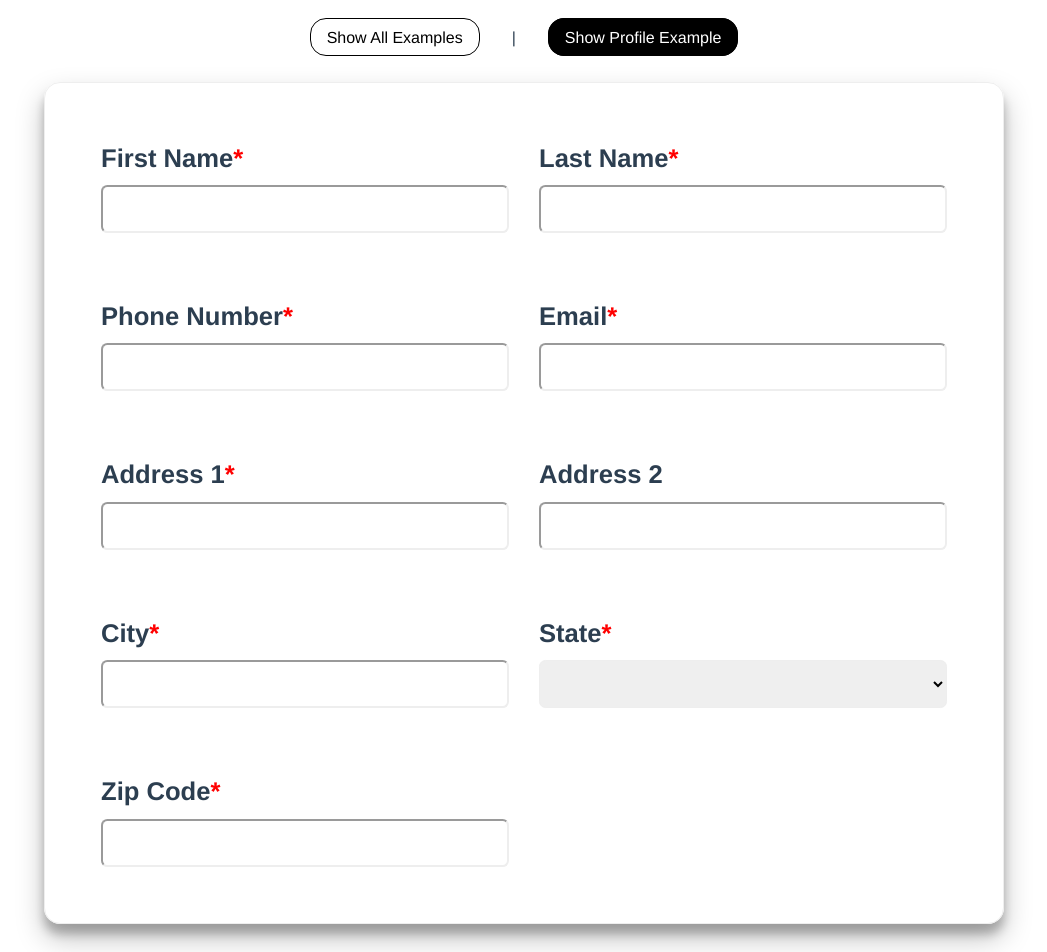
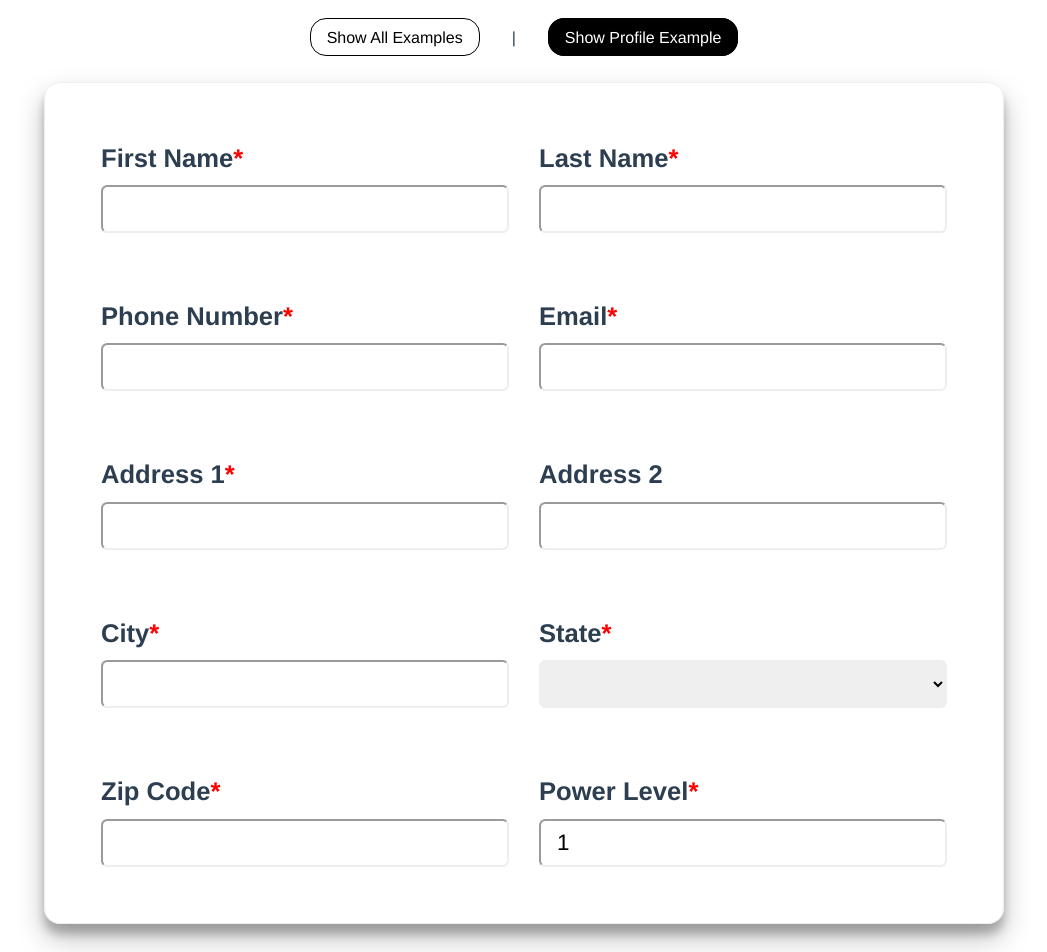
Before and after one commit to mccordgh/vee-validate-presentation, a Vue app: page / in a window 1280 px wide. Shown: the top 952 px of the page, without its empty margins (116-1163 px from the left). Built offline with nearby package versions, Linux system fonts and the light colour scheme.

Commit message:
POWER LEVEL CANNOT BE OVER 9000!!!!!!!

```diff
--- a/src/components/Profile.vue
+++ b/src/components/Profile.vue
@@ -184,6 +184,21 @@
 
           <p class="error-message text-left">{{ errors.first('zip') }}</p>
         </div>
+
+        <div class="col-6">
+          <label for="power-level">Power Level<span class="required-field">*</span></label>
+
+          <input
+            v-validate="'required|numeric|max_value:9000'"
+            id="power-level"
+            name="powerLevel"
+            data-vv-as="Power Level"
+            v-model="powerLevel"
+            type="number"
+          >
+
+          <p class="error-message text-left">{{ errors.first('powerLevel') }}</p>
+        </div>
       </div>
     </div>
 
@@ -207,6 +222,7 @@
         addressTwo: '',
         city: '',
         state: '',
+        powerLevel: 1,
         zip: '',
       };
     },
```
